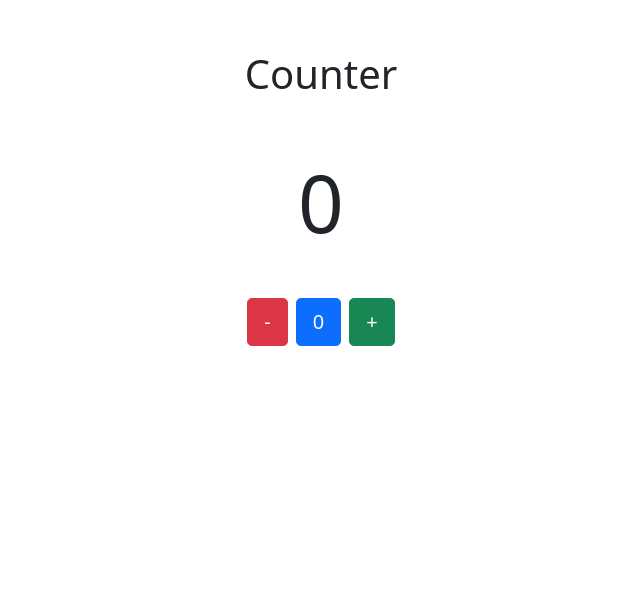
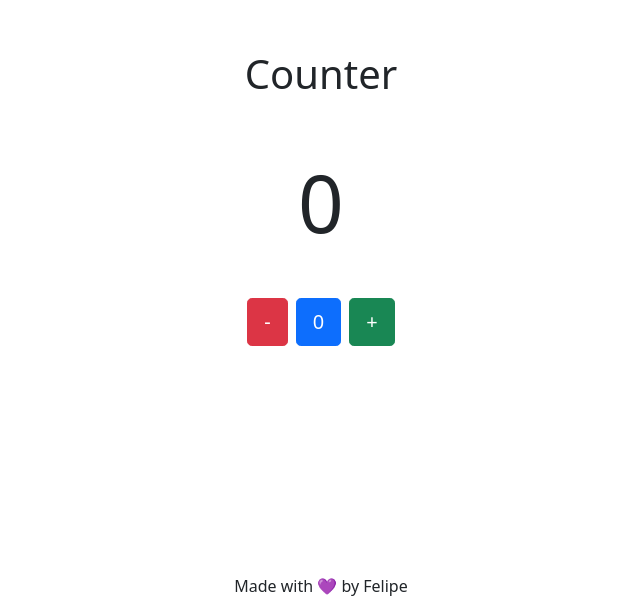
Before and after one commit to felipepereirapinto/next-react-counter, a Next.js app: page / in a window 1280 px wide. Shown: the part 202-800 px from the top of the page, without its empty margins (319-959 px from the left). Built offline with nearby package versions, Linux system fonts and the light colour scheme.

Commit message:
chore: refactoring Home page

```diff
--- a/src/pages/index.tsx
+++ b/src/pages/index.tsx
@@ -1,5 +1,6 @@
+import Head from 'next/head'
 import Counter from '../components/Counter'
-import Head from 'next/head'
+import Footer from '../components/Footer'
 
 function Home() {
   return (
@@ -16,6 +17,8 @@ function Home() {
     </Head>
 
     <Counter />
+
+    <Footer>Made with 💜 by Felipe</Footer>
   </>
   )
 }
```
